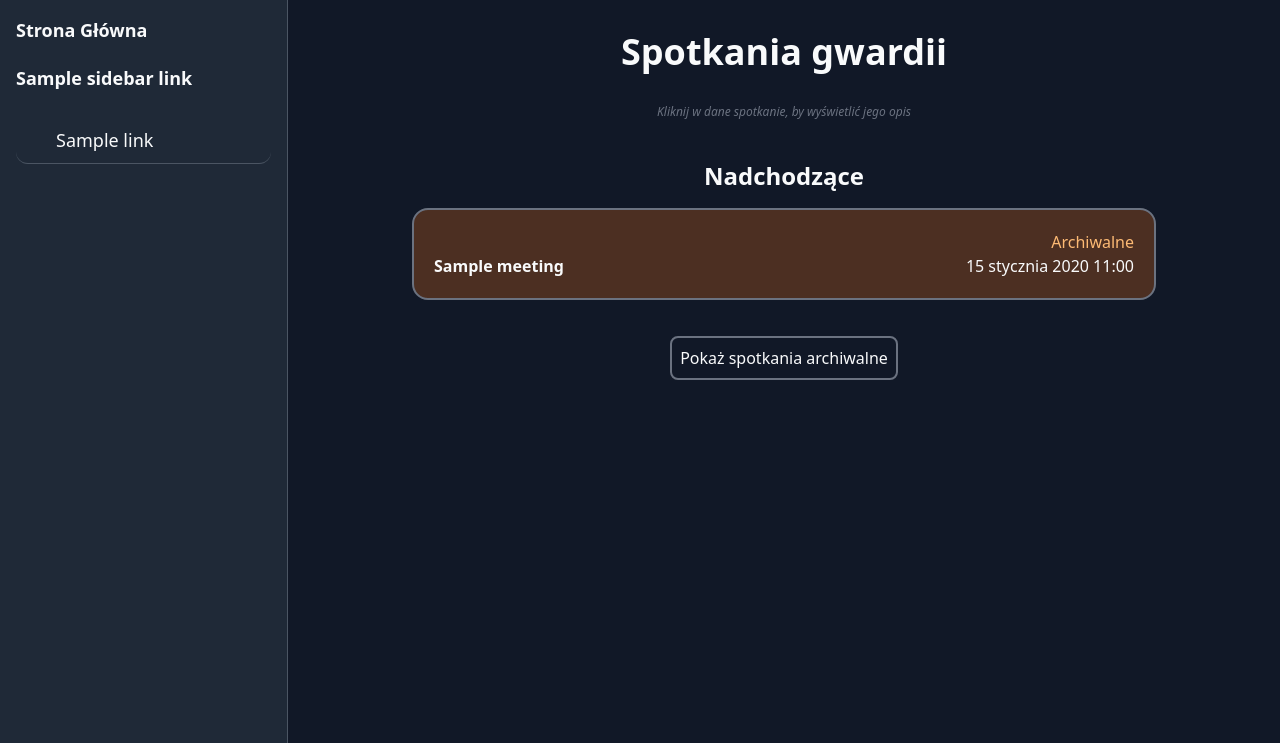
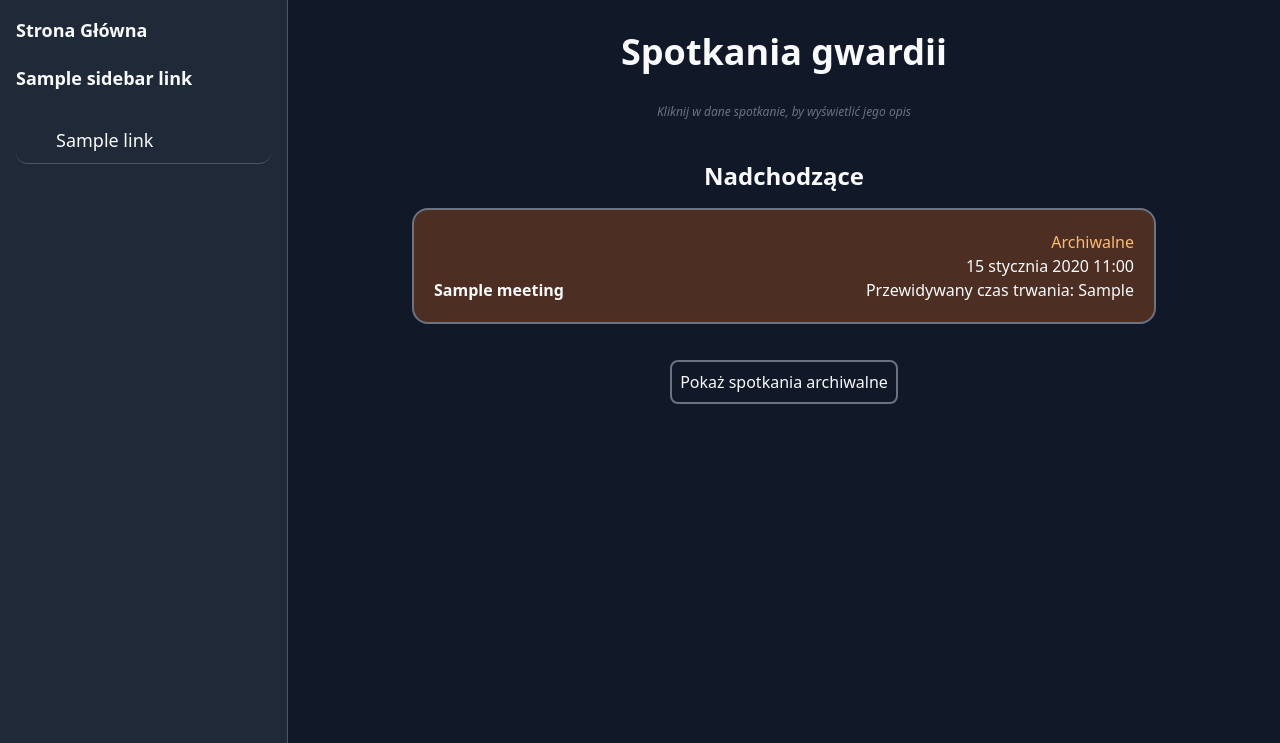
Before and after one commit to Gwardia-Czapli/GwardiaHub, a Django app: template gwardia/templates/gwardia/index.html in a window 1280 px wide. Shown: the part 57-800 px from the top of the page. Run offline with Django 5.2, Linux system fonts and the light colour scheme; tables that the repository leaves empty hold one stand-in row (values such as "Sample post"); the template is opened without the code that fills it: values that come from a table or form of the project are taken from there, most other values are stand-ins (such as "Sample title", 1, 10 or a date in 2020); some libraries are stand-ins or nearby versions.

Commit message:
Feat: Added meeting duration to meeting model (#72)
* feat: Added meeting duration to meeting model

* fix: deleted default value

* fix: Added one-time default value for duration to migration

* fix: KYS goteusz maszyk

```diff
--- a/gwardia/models.py
+++ b/gwardia/models.py
@@ -6,6 +6,7 @@ class Meeting(models.Model):
     title = models.CharField(max_length=150)
     description = models.TextField()
     date = models.DateTimeField("Date of meeting")
+    duration = models.CharField(max_length=30)
 
     def is_archival(self):
         return self.date < timezone.now()
--- a/gwardia/templates/gwardia/list_events.html
+++ b/gwardia/templates/gwardia/list_events.html
@@ -7,8 +7,10 @@
                     <p class="text-orange-300 text-right w-full ">Archiwalne</p>
                 {% endif %}
                 <p class="w-full">
+                    <span class="float-right">{{ event.date }}</span>
+                    <br>
                     <span class="break-words font-bold">{{ event.title }}</span>
-                    <span class="float-right">{{ event.date }}</span>
+                    <span class="float-right">Przewidywany czas trwania: {{ event.duration }} </span>
                 </p>
                 <p class="js-meeting-description border-gray-500 pt-5 w-full break-words border-t-2 hidden">
                     {{ event.description|linebreaksbr }}
```
Also changed, not shown: gwardia/migrations/0005_meeting_duration.py (added).
